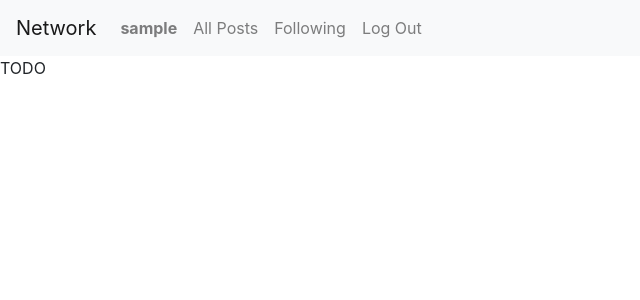
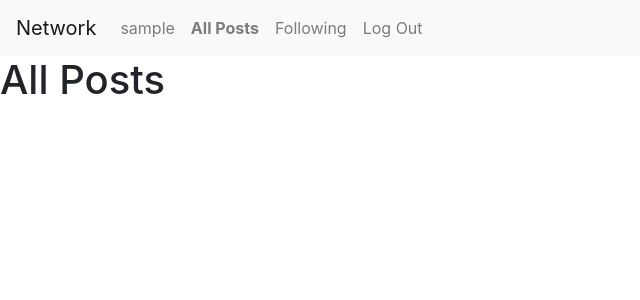
Before and after one commit to danieluxury88/cs50-Project4, a Django app: page / in a window 1280 px wide. Shown: the top 300 px of the page, without its empty margins (0-640 px from the left). Run offline with Django 3.2, Linux system fonts and the light colour scheme; the visitor is signed in with stand-in values (Sample User, id 1); data that the repository does not hold is empty; some libraries are stand-ins or nearby versions.

Commit message:
Select different views

```diff
--- a/network/models.py
+++ b/network/models.py
@@ -34,6 +34,14 @@ class Post(models.Model):
     def __str__(self):
         return f'{self.author} said: {self.content} on {self.timestamp.strftime("%d-%m-%Y %H:%M:%S")} (edited:{self.edited})'
 
+    def serialize(self):
+        return {
+            "id": self.id,
+            "author": self.author,
+            "content": self.content,
+            "timestamp": self.timestamp.strftime("%b %d %Y, %I:%M %p"),
+        }
+
 
 class Reaction(models.Model):
     post = models.ForeignKey("Post", on_delete=models.CASCADE, related_name="writer")
--- /dev/null
+++ b/network/static/network/posts.js
@@ -0,0 +1,96 @@
+document.addEventListener('DOMContentLoaded', function () {
+
+    // Use buttons to toggle between views
+    document.getElementById('profile_view_btn').addEventListener('click', () => show_current_view('profile_view'));
+    document.getElementById('posts_view_btn').addEventListener('click', () => show_current_view('posts_view'));
+    document.getElementById('following_posts_btn').addEventListener('click', () => show_current_view('posts_view', "following"));
+
+    show_default_page();
+});
+
+
+function highlight_selected_item(btn) {
+    const profileButton = document.getElementById('profile_view_btn');
+    profileButton.classList.remove("selected_item");
+
+    const feedButton = document.getElementById('posts_view_btn');
+    feedButton.classList.remove("selected_item");
+
+    const following_posts = document.getElementById('following_posts_btn');
+    following_posts.classList.remove("selected_item");
+
+    const selected_item = document.getElementById(btn);
+    selected_item.classList.add("selected_item")
+}
+
+function show_current_view(view, type = "all") {
+
+    console.log(view, type);
+    // Show compose view and hide other views
+    document.getElementById('posts_view').style.display = 'none';
+    document.getElementById('profile_view').style.display = 'none';
+    const current_view = document.getElementById(view);
+    current_view.style.display = 'block';
+    current_view.innerHTML = '';
+
+    if (view == 'profile_view') {
+        show_profile(current_view)
+    }
+    else if (view == 'posts_view') {
+        show_feed(current_view, type)
+
+    }
+}
+
+function show_profile(current_view) {
+    highlight_selected_item('profile_view_btn');
+    current_view.innerHTML = `
+        <h1>Profile</h1>
+    `
+
+    // fetch(`/profile`)
+    // .then(response => response.json())
+    // .then(emails => {
+    //     //iterate over emails received on Json
+    //     emails.forEach(email => {
+    //         const element = document.createElement('div');
+    //         const read_style = !email.read? '\"': 'list-group-item-dark\"';
+
+    //         console.log(read_style);
+    //         element.innerHTML = `
+    //                   <a href="#" class="list-group-item list-group-item-action ${read_style}  aria-current="true" >
+    //                       <div class="d-flex w-100 justify-content-between">
+    //                           <h5>${email.subject}</h5>
+    //                           <small >${email.timestamp}</small>
+    //                       </div>
+    //                         <p class="mb-1">${email.body}</p>
+    //                         <small>${email.sender}</small>
+    //                   </a>
+
+    //         `
+    //         element.addEventListener('click', () => get_mail(email.id));
+    //         document.querySelector('#emails-view').append(element);
+    //     });
+    // // ... do something else with emails ...
+    // });
+
+}
+
+function show_default_page() {
+    show_current_view('posts_view');
+}
+
+function show_feed(current_view, feed_type) {
+    if (feed_type == 'all') {
+        highlight_selected_item('posts_view_btn');
+        current_view.innerHTML = `
+            <h1>All Posts</h1>
+        `
+    }
+    else if (feed_type == 'following') {
+        highlight_selected_item('following_posts_btn');
+        current_view.innerHTML = `
+            <h1>Following Posts</h1>
+        `
+    }
+}
--- a/network/static/network/styles.css
+++ b/network/static/network/styles.css
@@ -0,0 +1,3 @@
+.selected_item {
+    font-weight: bold;
+}
--- a/network/templates/network/index.html
+++ b/network/templates/network/index.html
@@ -1,5 +1,21 @@
 {% extends "network/layout.html" %}
+{% load static %}
 
 {% block body %}
-    TODO
+     <div id="profile_view">
+     </div>
+
+    <div id ="posts_view">
+    </div>
+
+<!--    {% for post in posts %}-->
+<!--        <h1>{{post.author}}</h1>-->
+<!--        <h1>{{post.content}}</h1>-->
+<!--        <h1>{{post.timestamp}}</h1>-->
+<!--        <br>-->
+<!--    {% endfor %}-->
 {% endblock %}
+
+{% block script %}
+    <script src="{% static 'network/posts.js' %}"></script>
+{% endblock %}
--- a/network/templates/network/layout.html
+++ b/network/templates/network/layout.html
@@ -6,6 +6,7 @@
         <title>{% block title %}Social Network{% endblock %}</title>
         <link rel="stylesheet" href="https://stackpath.bootstrapcdn.com/bootstrap/4.4.1/css/bootstrap.min.css" integrity="sha384-Vkoo8x4CGsO3+Hhxv8T/Q5PaXtkKtu6ug5TOeNV6gBiFeWPGFN9MuhOf23Q9Ifjh" crossorigin="anonymous">
         <link href="{% static 'network/styles.css' %}" rel="stylesheet">
+        <script src="{% static 'network/posts.js' %}"></script>
     </head>
     <body>
 
@@ -14,17 +15,18 @@
 
             <div>
               <ul class="navbar-nav mr-auto">
+              <ul class="navbar-nav mr-auto">
                 {% if user.is_authenticated %}
                     <li class="nav-item">
-                        <a class="nav-link" href="#"><strong>{{ user.username }}</strong></a>
+                        <a class="nav-link" id="profile_view_btn" href="#">{{ user.username }}</a>
                     </li>
                 {% endif %}
                 <li class="nav-item">
-                  <a class="nav-link" href="{% url 'index' %}">All Posts</a>
+                  <a class="nav-link" id="posts_view_btn" href="#">All Posts</a>
                 </li>
                 {% if user.is_authenticated %}
                     <li class="nav-item">
-                        <a class="nav-link" href="#">Following</a>
+                        <a class="nav-link" id="following_posts_btn" href="#">Following</a>
                     </li>
                     <li class="nav-item">
                         <a class="nav-link" href="{% url 'logout' %}">Log Out</a>
--- a/network/urls.py
+++ b/network/urls.py
@@ -7,5 +7,10 @@ urlpatterns = [
     path("", views.index, name="index"),
     path("login", views.login_view, name="login"),
     path("logout", views.logout_view, name="logout"),
-    path("register", views.register, name="register")
+    path("register", views.register, name="register"),
+
+    #API Routes
+    path("post", views.post, name="post"),
+    path("feed/<str:section>", views.feed, name="feed"),
+    path("profile/<int:profile_id>", views.profile, name="profile"),
 ]
--- a/network/views.py
+++ b/network/views.py
@@ -3,12 +3,10 @@ from django.db import IntegrityError
 from django.http import HttpResponse, HttpResponseRedirect
 from django.shortcuts import render
 from django.urls import reverse
+from django.http import JsonResponse
 
 from .models import User
-
-
-def index(request):
-    return render(request, "network/index.html")
+from .utils import *
 
 
 def login_view(request):
@@ -61,3 +59,37 @@ def register(request):
         return HttpResponseRedirect(reverse("index"))
     else:
         return render(request, "network/register.html")
+
+
+def index(request):
+    posts = get_all_posts()
+    context = {'posts': posts}
+    return render(request, "network/index.html", context)
+
+
+def post(request):
+    pass
+
+
+def feed(request, section):
+    if (section == 'all'):
+        posts = get_all_posts()
+        print('all posts')
+    else:
+        print(request.user)
+        # posts = get_all_posts()
+        posts = get_all_posts_from_following(request.user)
+        print('all posts')
+
+    context = {'posts': posts}
+    return render(request, "network/index.html", context)
+
+
+def profile(request, profile_id):
+    print('all posts')
+    posts = get_all_user_posts(request.user)
+    # context = {'posts': posts}
+    # return render(request, "network/index.html", context)
+
+    if request.method == "GET":
+        return JsonResponse([post.serialize() for post in posts], safe=False)
```
